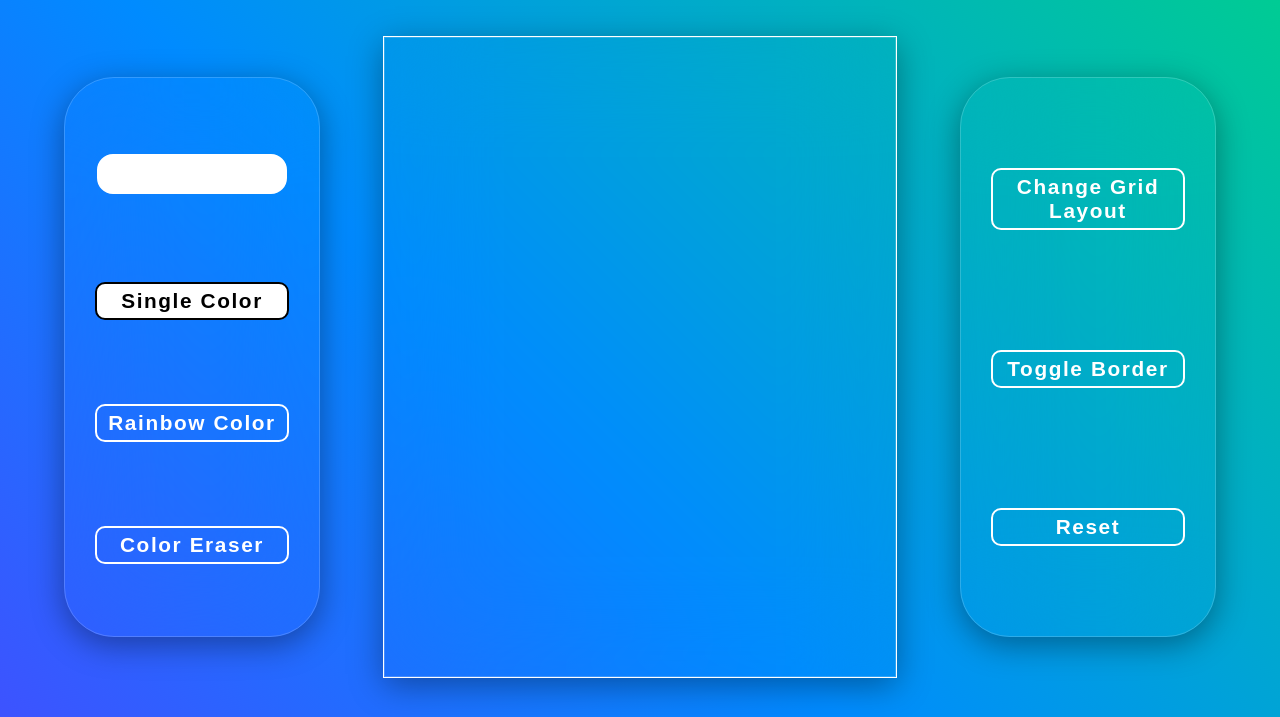
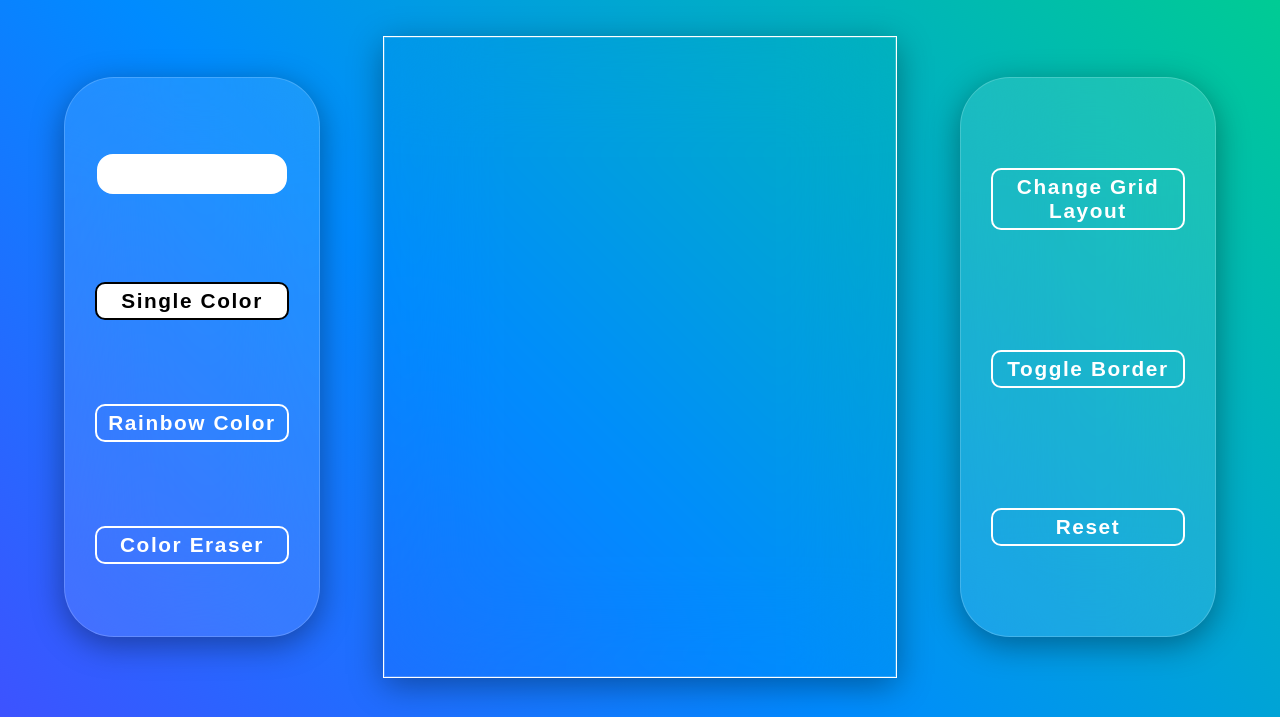
Before and after one commit to 5OH3L/Etch-a-Sketch, a plain HTML site: page index.html in a window 1280 px wide. Shown: the part 83-800 px from the top of the page. Drawn offline with Linux system fonts and the light colour scheme; a web font is replaced by a local one.

Commit message:
Added Semi-Transparent Gray Background Behind The Containers

```diff
--- a/css/style.css
+++ b/css/style.css
@@ -41,7 +41,7 @@ html, body{
     width:  20vw;
     border: 1px solid rgba(255, 255, 255, 0.18);
     border-radius: 50px;
-    background: rgba(255, 255, 255, 0);
+    background: rgba(255, 255, 255, 0.1);
     backdrop-filter: blur(50px);
     box-shadow: 0 8px 32px rgba(0, 0,0, 0.37);
 }
```
